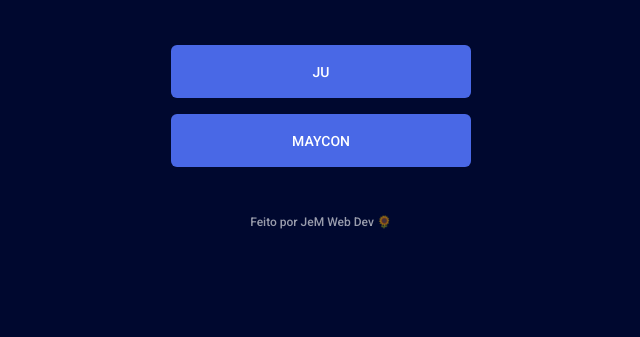
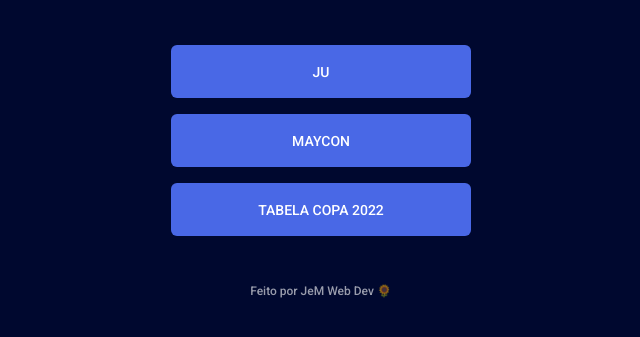
Before and after one commit to JuOliv/Maratona-Explorer, a plain HTML site: page index.html in a window 1280 px wide. Shown: the part 261-598 px from the top of the page, without its empty margins (319-959 px from the left). Drawn offline with Linux system fonts and the light colour scheme.

Commit message:
adicionei link nlw copa

```diff
--- a/index.html
+++ b/index.html
@@ -26,6 +26,9 @@
         <li>
           <a href="https://www.instagram.com/mcomaycon/" target="_blank">Maycon</a>
         </li>
+        <li>
+          <a href="https://juoliv.github.io/nlw-10-copa/" target="_blank">Tabela Copa 2022</a>
+        </li>
       </ul>
 
     <footer>
```
